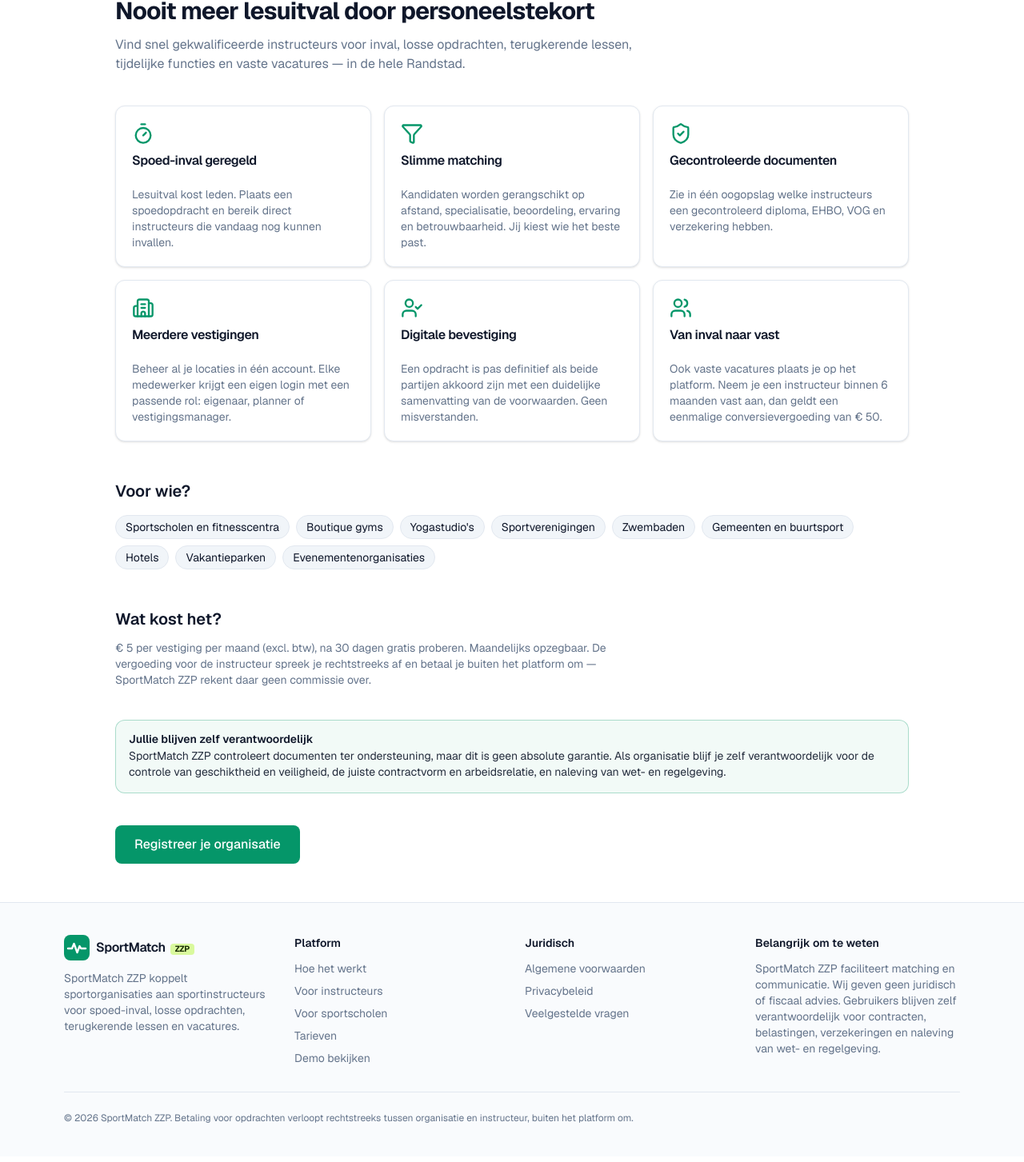
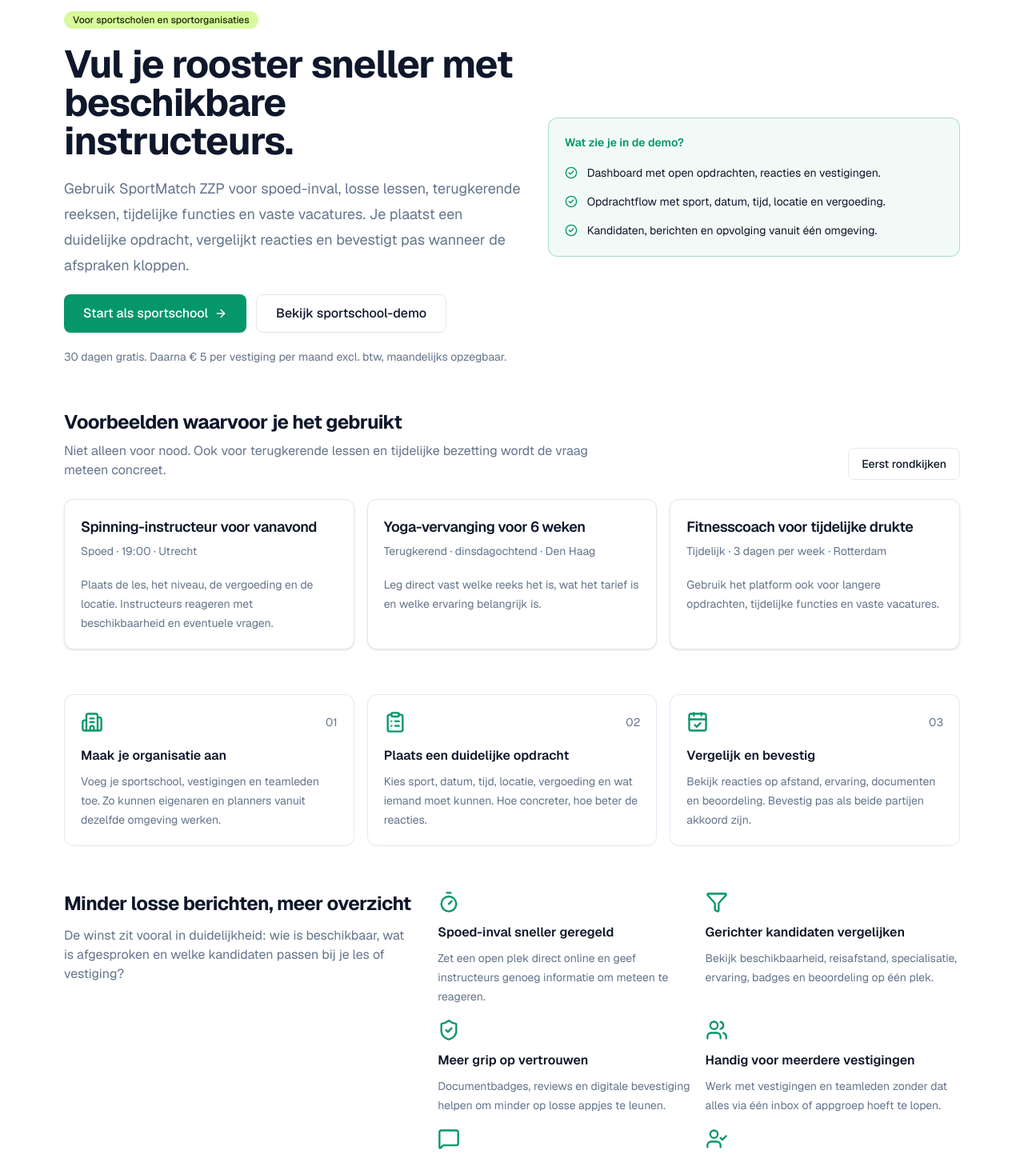
Before and after one commit to maxcrijnen-alt/sportmatch-zzp, a Next.js app: page /voor-sportscholen in a window 1280 px wide. Shown: the part 117-1570 px from the top of the page at 80% size. Built offline with nearby package versions, Linux system fonts and the light colour scheme.

Commit message:
Improve sportschool landing page

```diff
--- a/src/app/(public)/voor-sportscholen/page.tsx
+++ b/src/app/(public)/voor-sportscholen/page.tsx
@@ -1,14 +1,21 @@
 import type { Metadata } from "next";
 import Link from "next/link";
 import {
+  ArrowRight,
   Building2,
+  CalendarCheck,
+  CheckCircle2,
+  ClipboardList,
+  Eye,
   Filter,
+  MessageSquare,
   ShieldCheck,
   Timer,
   UserCheck,
   Users,
 } from "lucide-react";
 import { Alert, AlertDescription, AlertTitle } from "@/components/ui/alert";
+import { Badge } from "@/components/ui/badge";
 import { Button } from "@/components/ui/button";
 import { Card, CardContent, CardHeader, CardTitle } from "@/components/ui/card";
 import { BRAND } from "@/lib/branding";
@@ -17,36 +24,72 @@ export const metadata: Metadata = {
   title: "Voor sportscholen en organisaties",
 };
 
+const exampleJobs = [
+  {
+    title: "Spinning-instructeur voor vanavond",
+    meta: "Spoed · 19:00 · Utrecht",
+    text: "Plaats de les, het niveau, de vergoeding en de locatie. Instructeurs reageren met beschikbaarheid en eventuele vragen.",
+  },
+  {
+    title: "Yoga-vervanging voor 6 weken",
+    meta: "Terugkerend · dinsdagochtend · Den Haag",
+    text: "Leg direct vast welke reeks het is, wat het tarief is en welke ervaring belangrijk is.",
+  },
+  {
+    title: "Fitnesscoach voor tijdelijke drukte",
+    meta: "Tijdelijk · 3 dagen per week · Rotterdam",
+    text: "Gebruik het platform ook voor langere opdrachten, tijdelijke functies en vaste vacatures.",
+  },
+];
+
+const startSteps = [
+  {
+    icon: Building2,
+    title: "Maak je organisatie aan",
+    text: "Voeg je sportschool, vestigingen en teamleden toe. Zo kunnen eigenaren en planners vanuit dezelfde omgeving werken.",
+  },
+  {
+    icon: ClipboardList,
+    title: "Plaats een duidelijke opdracht",
+    text: "Kies sport, datum, tijd, locatie, vergoeding en wat iemand moet kunnen. Hoe concreter, hoe beter de reacties.",
+  },
+  {
+    icon: CalendarCheck,
+    title: "Vergelijk en bevestig",
+    text: "Bekijk reacties op afstand, ervaring, documenten en beoordeling. Bevestig pas als beide partijen akkoord zijn.",
+  },
+];
+
 const benefits = [
   {
     icon: Timer,
-    title: "Spoed-inval geregeld",
-    text: "Lesuitval kost leden. Plaats een spoedopdracht en bereik direct instructeurs die vandaag nog kunnen invallen.",
+    title: "Spoed-inval sneller geregeld",
+    text: "Zet een open plek direct online en geef instructeurs genoeg informatie om meteen te reageren.",
   },
   {
     icon: Filter,
-    title: "Slimme matching",
-    text: "Kandidaten worden gerangschikt op afstand, specialisatie, beoordeling, ervaring en betrouwbaarheid. Jij kiest wie het beste past.",
+    title: "Gerichter kandidaten vergelijken",
+    text: "Bekijk beschikbaarheid, reisafstand, specialisatie, ervaring, badges en beoordeling op één plek.",
   },
   {
     icon: ShieldCheck,
-    title: "Gecontroleerde documenten",
-    text: "Zie in één oogopslag welke instructeurs een gecontroleerd diploma, EHBO, VOG en verzekering hebben.",
+    title: "Meer grip op vertrouwen",
+    text: "Documentbadges, reviews en digitale bevestiging helpen om minder op losse appjes te leunen.",
   },
   {
-    icon: Building2,
-    title: "Meerdere vestigingen",
-    text: "Beheer al je locaties in één account. Elke medewerker krijgt een eigen login met een passende rol: eigenaar, planner of vestigingsmanager.",
+    icon: Users,
+    title: "Handig voor meerdere vestigingen",
+    text: "Werk met vestigingen en teamleden zonder dat alles via één inbox of appgroep hoeft te lopen.",
+  },
+  {
+    icon: MessageSquare,
+    title: "Communicatie blijft bij de opdracht",
+    text: "Chat over beschikbaarheid, tarief en praktische details voordat contactgegevens worden gedeeld.",
   },
   {
     icon: UserCheck,
-    title: "Digitale bevestiging",
-    text: "Een opdracht is pas definitief als beide partijen akkoord zijn met een duidelijke samenvatting van de voorwaarden. Geen misverstanden.",
-  },
-  {
-    icon: Users,
-    title: "Van inval naar vast",
-    text: "Ook vaste vacatures plaats je op het platform. Neem je een instructeur binnen 6 maanden vast aan, dan geldt een eenmalige conversievergoeding van € 50.",
+    title: "Van inval naar vaste poule",
+    text: "Bouw na opdrachten reviews en vaste relaties op met instructeurs die goed bij je club passen.",
   },
 ];
 
@@ -64,31 +107,131 @@ const audiences = [
 
 export default function VoorSportscholenPage() {
   return (
-    <div className="mx-auto w-full max-w-5xl px-4 py-12">
-      <h1 className="text-3xl font-bold tracking-tight">
-        Nooit meer lesuitval door personeelstekort
+    <div className="mx-auto w-full max-w-6xl px-4 py-12 sm:py-16">
+      <section className="grid gap-8 lg:grid-cols-[1fr_0.9fr] lg:items-center">
+        <div className="space-y-5">
+          <Badge className="w-fit" variant="accent">
+            Voor sportscholen en sportorganisaties
+          </Badge>
+          <h1 className="max-w-3xl text-3xl font-bold tracking-tight sm:text-5xl">
+            Vul je rooster sneller met beschikbare instructeurs.
           </h1>
-      <p className="mt-3 max-w-2xl text-muted-foreground">
-        Vind snel gekwalificeerde instructeurs voor inval, losse opdrachten,
-        terugkerende lessen, tijdelijke functies en vaste vacatures — in de
-        hele Randstad.
+          <p className="max-w-2xl text-lg leading-8 text-muted-foreground">
+            Gebruik {BRAND.name} voor spoed-inval, losse lessen, terugkerende
+            reeksen, tijdelijke functies en vaste vacatures. Je plaatst een
+            duidelijke opdracht, vergelijkt reacties en bevestigt pas wanneer de
+            afspraken kloppen.
           </p>
+          <div className="flex flex-col gap-3 sm:flex-row">
+            <Link href="/registreren?rol=organisatie">
+              <Button className="w-full sm:w-auto" size="lg">
+                Start als sportschool
+                <ArrowRight className="h-4 w-4" />
+              </Button>
+            </Link>
+            <Link href="/login?demo=sportschool">
+              <Button className="w-full sm:w-auto" size="lg" variant="outline">
+                Bekijk sportschool-demo
+              </Button>
+            </Link>
+          </div>
+          <p className="text-sm text-muted-foreground">
+            30 dagen gratis. Daarna € 5 per vestiging per maand excl. btw,
+            maandelijks opzegbaar.
+          </p>
+        </div>
 
-      <div className="mt-10 grid gap-4 sm:grid-cols-2 lg:grid-cols-3">
-        {benefits.map((benefit) => (
-          <Card key={benefit.title}>
+        <div className="rounded-lg border border-primary/30 bg-primary/5 p-5">
+          <p className="text-sm font-semibold text-primary">
+            Wat zie je in de demo?
+          </p>
+          <div className="mt-4 space-y-3">
+            {[
+              "Dashboard met open opdrachten, reacties en vestigingen.",
+              "Opdrachtflow met sport, datum, tijd, locatie en vergoeding.",
+              "Kandidaten, berichten en opvolging vanuit één omgeving.",
+            ].map((item) => (
+              <p className="flex gap-3 text-sm leading-6" key={item}>
+                <CheckCircle2 className="mt-1 h-4 w-4 shrink-0 text-primary" />
+                <span>{item}</span>
+              </p>
+            ))}
+          </div>
+        </div>
+      </section>
+
+      <section className="mt-14">
+        <div className="flex flex-col gap-3 sm:flex-row sm:items-end sm:justify-between">
+          <div>
+            <h2 className="text-2xl font-bold tracking-tight">
+              Voorbeelden waarvoor je het gebruikt
+            </h2>
+            <p className="mt-2 max-w-2xl text-muted-foreground">
+              Niet alleen voor nood. Ook voor terugkerende lessen en tijdelijke
+              bezetting wordt de vraag meteen concreet.
+            </p>
+          </div>
+          <Link href="/demo">
+            <Button className="w-full sm:w-auto" variant="outline">
+              Eerst rondkijken
+            </Button>
+          </Link>
+        </div>
+        <div className="mt-6 grid gap-4 md:grid-cols-3">
+          {exampleJobs.map((job) => (
+            <Card key={job.title}>
               <CardHeader>
-              <benefit.icon className="mb-2 h-7 w-7 text-primary" />
-              <CardTitle className="text-base">{benefit.title}</CardTitle>
+                <CardTitle className="text-lg">{job.title}</CardTitle>
+                <p className="text-sm text-muted-foreground">{job.meta}</p>
               </CardHeader>
-            <CardContent className="text-sm text-muted-foreground">
-              {benefit.text}
+              <CardContent className="text-sm leading-6 text-muted-foreground">
+                {job.text}
               </CardContent>
             </Card>
           ))}
         </div>
+      </section>
 
-      <h2 className="mt-12 text-xl font-semibold">Voor wie?</h2>
+      <section className="mt-14 grid gap-4 md:grid-cols-3">
+        {startSteps.map((step, index) => (
+          <div className="rounded-lg border border-border bg-card p-5" key={step.title}>
+            <div className="mb-4 flex items-center justify-between gap-3">
+              <step.icon className="h-7 w-7 text-primary" />
+              <span className="text-sm text-muted-foreground">0{index + 1}</span>
+            </div>
+            <h2 className="font-semibold">{step.title}</h2>
+            <p className="mt-2 text-sm leading-6 text-muted-foreground">
+              {step.text}
+            </p>
+          </div>
+        ))}
+      </section>
+
+      <section className="mt-14 grid gap-8 lg:grid-cols-[0.8fr_1.2fr] lg:items-start">
+        <div>
+          <h2 className="text-2xl font-bold tracking-tight">
+            Minder losse berichten, meer overzicht
+          </h2>
+          <p className="mt-3 text-muted-foreground">
+            De winst zit vooral in duidelijkheid: wie is beschikbaar, wat is
+            afgesproken en welke kandidaten passen bij je les of vestiging?
+          </p>
+        </div>
+        <div className="grid gap-4 sm:grid-cols-2">
+          {benefits.map((benefit) => (
+            <div key={benefit.title}>
+              <benefit.icon className="mb-3 h-7 w-7 text-primary" />
+              <h3 className="font-semibold">{benefit.title}</h3>
+              <p className="mt-2 text-sm leading-6 text-muted-foreground">
+                {benefit.text}
+              </p>
+            </div>
+          ))}
+        </div>
+      </section>
+
+      <section className="mt-14">
+        <h2 className="text-xl font-semibold">Geschikt voor</h2>
         <div className="mt-4 flex flex-wrap gap-2">
           {audiences.map((audience) => (
             <span
@@ -99,30 +242,40 @@ export default function VoorSportscholenPage() {
             </span>
           ))}
         </div>
+      </section>
 
-      <h2 className="mt-12 text-xl font-semibold">Wat kost het?</h2>
-      <p className="mt-3 max-w-2xl text-sm text-muted-foreground">
-        € 5 per vestiging per maand (excl. btw), na 30 dagen gratis proberen.
-        Maandelijks opzegbaar. De vergoeding voor de instructeur spreek je
-        rechtstreeks af en betaal je buiten het platform om — {BRAND.name}{" "}
-        rekent daar geen commissie over.
-      </p>
-
-      <Alert className="mt-10" variant="info">
+      <Alert className="mt-12" variant="info">
         <AlertTitle>Jullie blijven zelf verantwoordelijk</AlertTitle>
         <AlertDescription>
           {BRAND.name} controleert documenten ter ondersteuning, maar dit is
           geen absolute garantie. Als organisatie blijf je zelf verantwoordelijk
-          voor de controle van geschiktheid en veiligheid, de juiste
-          contractvorm en arbeidsrelatie, en naleving van wet- en regelgeving.
+          voor geschiktheid, veiligheid, contractvorm, arbeidsrelatie en naleving
+          van wet- en regelgeving.
         </AlertDescription>
       </Alert>
 
-      <div className="mt-10">
+      <section className="mt-12 flex flex-col gap-4 rounded-lg border border-border bg-muted/40 p-5 sm:flex-row sm:items-center sm:justify-between">
+        <div>
+          <div className="mb-2 flex items-center gap-2 text-sm font-medium text-primary">
+            <Eye className="h-4 w-4" /> Eerst zien, dan starten
+          </div>
+          <h2 className="text-xl font-semibold">Bekijk de sportschool-demo</h2>
+          <p className="mt-1 text-sm leading-6 text-muted-foreground">
+            De demo vult de login automatisch in. Daarna kun je dashboard,
+            opdrachten, kandidaten en berichten bekijken.
+          </p>
+        </div>
+        <div className="flex flex-col gap-2 sm:flex-row">
+          <Link href="/login?demo=sportschool">
+            <Button className="w-full sm:w-auto">Demo openen</Button>
+          </Link>
           <Link href="/registreren?rol=organisatie">
-          <Button size="lg">Registreer je organisatie</Button>
+            <Button className="w-full sm:w-auto" variant="outline">
+              Gratis starten
+            </Button>
           </Link>
         </div>
+      </section>
     </div>
   );
 }
```
Lines whose indentation alone changed are shown as unchanged.
